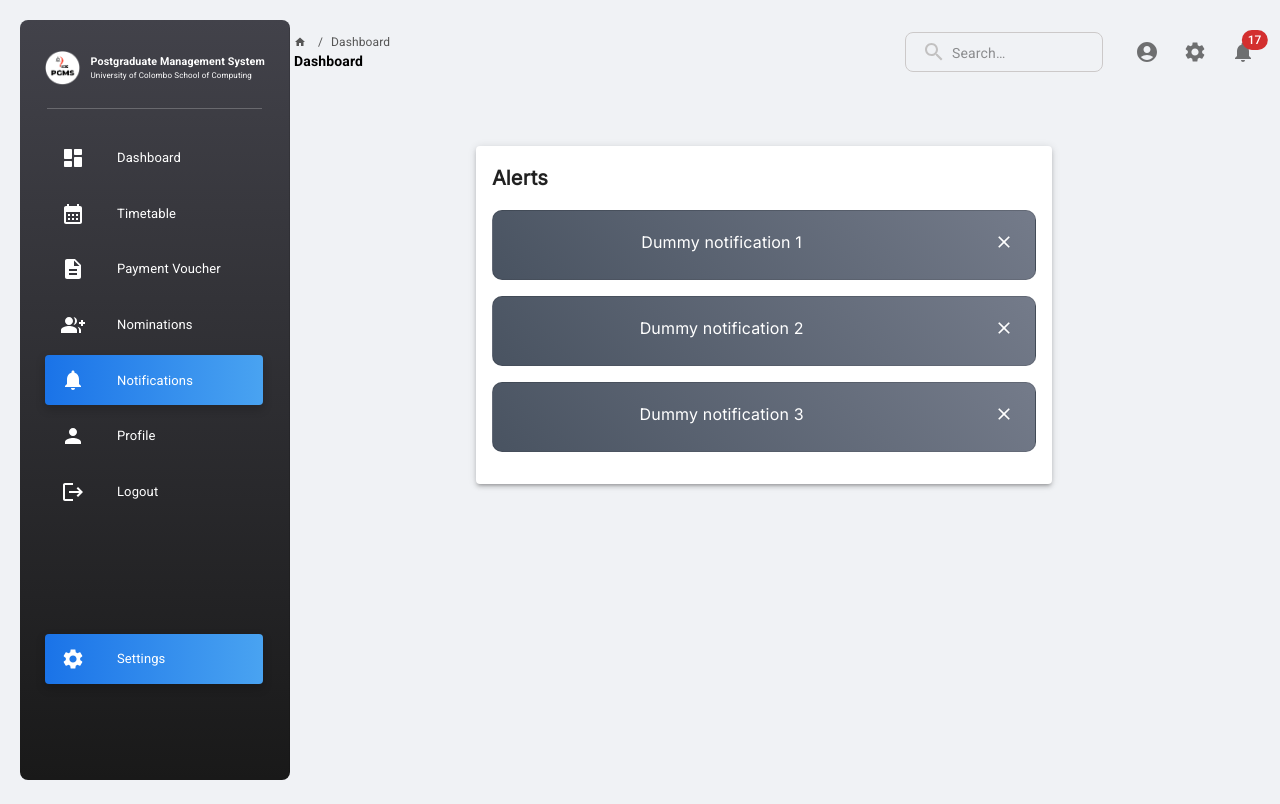
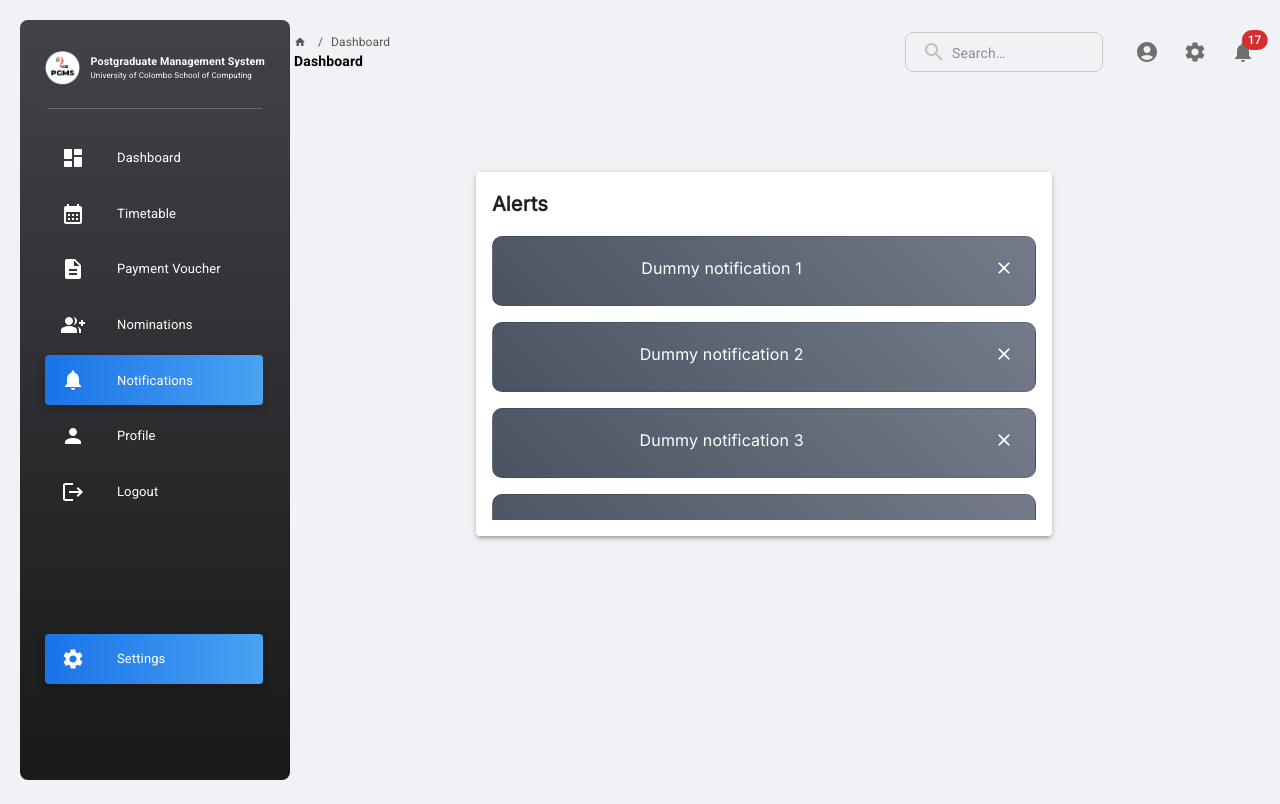
Before and after one commit to Uchiha-16/pgms, a React (Create React App) app in the folder client/: page /notifications in a window 1280 px wide. Built offline with nearby package versions, Linux system fonts and the light colour scheme.

Commit message:
notifications component modification

```diff
--- a/client/src/components/NotificationsComponent.jsx
+++ b/client/src/components/NotificationsComponent.jsx
@@ -23,14 +23,14 @@ const NotificationsComponent = ({ notifications, handleClose }) => {
   };
 
   return (
-    <div>
+    <div style={{ maxHeight: "300px", overflowY: "auto" }}>
       {notifications.map((notification) => (
         <Card
           key={notification.id}
           variant="outlined"
           sx={{
             my: 2,
-            background: `linear-gradient(45deg, #495361, #747B8A)`, // Switched colors here
+            background: `linear-gradient(45deg, #495361, #747B8A)`,
             cursor: "pointer",
             height: "70px",
             borderRadius: "10px",
--- a/client/src/layouts/notifications.jsx
+++ b/client/src/layouts/notifications.jsx
@@ -12,6 +12,8 @@ class NotificationsPage extends Component {
         { id: 1, message: "Dummy notification 1", open: true },
         { id: 2, message: "Dummy notification 2", open: true },
         { id: 3, message: "Dummy notification 3", open: true },
+        { id: 4, message: "Dummy notification 4", open: true },
+        { id: 5, message: "Dummy notification 5", open: true },
       ], // Initialize an array of dummy notifications
     };
   }
```
